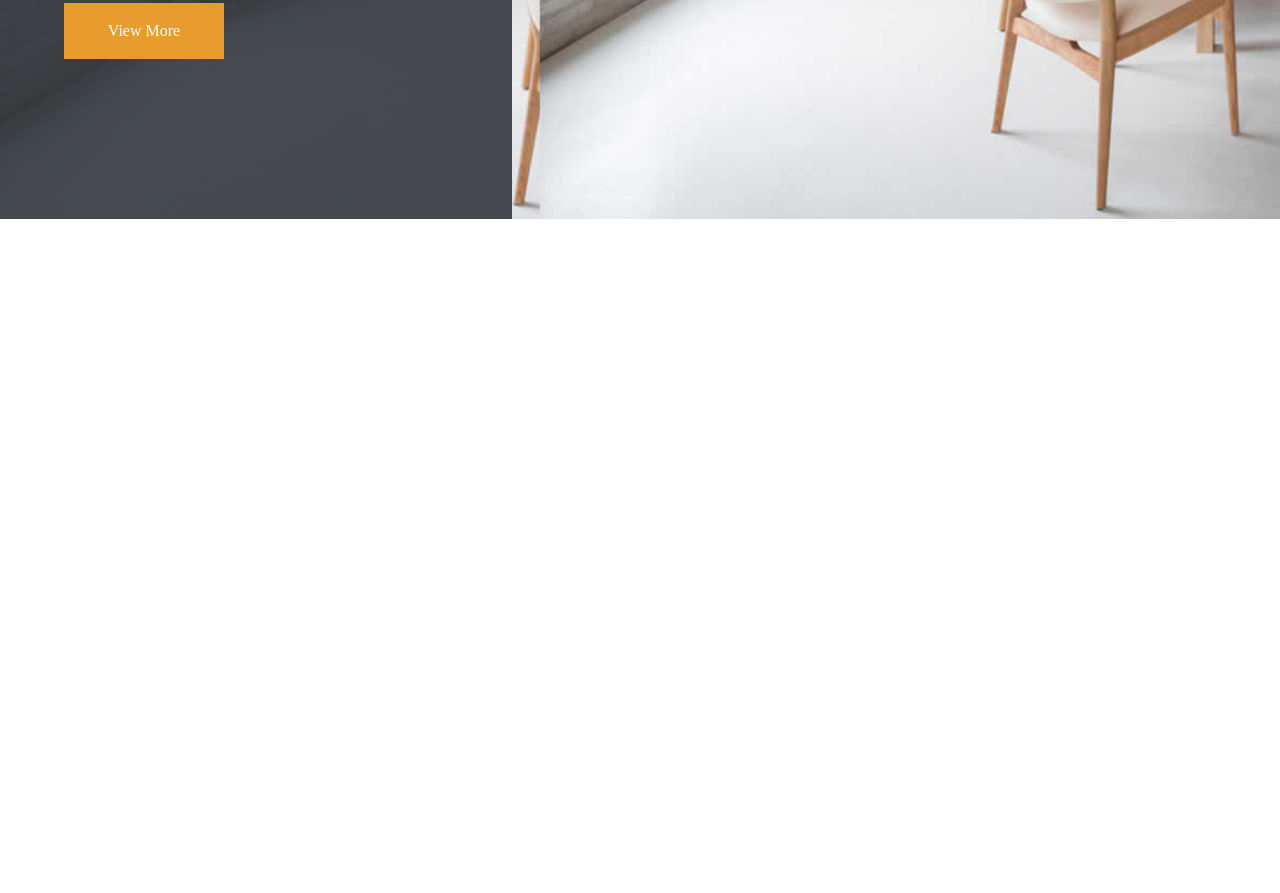
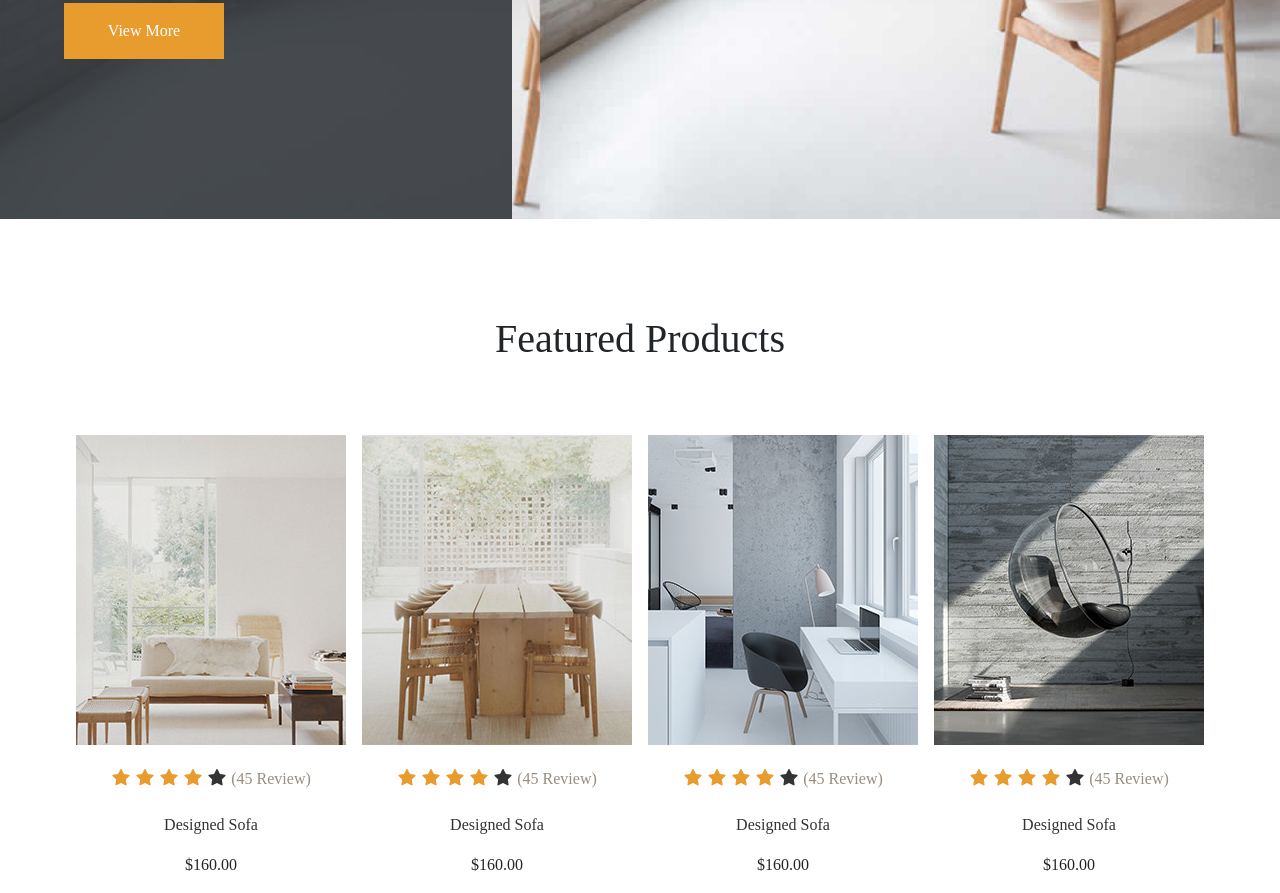
Before and after one commit to AhmadNourldin/new-store, a plain HTML site: page index.html in a window 1280 px wide. Shown: the part 2574-3467 px from the top of the page. Before the commit the page ends 2889 px from the top, so only its background shows below. Drawn offline with Linux system fonts and the light colour scheme; a web font is replaced by a local one.

Commit message:
finish the feature section

```diff
--- a/index.html
+++ b/index.html
@@ -324,6 +324,71 @@
         <button><a href="#">View More</a></button>
     </section>
 
+    <section class="feature">
+        <h1>Featured Products</h1>
+        <div class="body">
+            <div class="item">
+                <img src="images/features/f1.jpg" alt="ImageNotFound">
+                <div class="star">
+                    <span style="color: var(--orange);">
+                    <i class="fa-solid fa-star"></i>
+                    <i class="fa-solid fa-star"></i>
+                    <i class="fa-solid fa-star"></i>
+                    <i class="fa-solid fa-star"></i>
+                    </span>
+                    <i class="fa-solid fa-star"></i>
+                    <span>(45 Review)</span>
+                </div>
+                <a href="#">Designed Sofa</a>
+                <p>$160.00</p>
+            </div>
+            <div class="item">
+                <img src="images/features/f2.jpg" alt="ImageNotFound">
+                <div class="star">
+                    <span style="color: var(--orange);">
+                    <i class="fa-solid fa-star"></i>
+                    <i class="fa-solid fa-star"></i>
+                    <i class="fa-solid fa-star"></i>
+                    <i class="fa-solid fa-star"></i>
+                    </span>
+                    <i class="fa-solid fa-star"></i>
+                    <span>(45 Review)</span>
+                </div>
+                <a href="#">Designed Sofa</a>
+                <p>$160.00</p>
+            </div>
+            <div class="item">
+                <img src="images/features/f3.jpg" alt="ImageNotFound">
+                <div class="star">
+                    <span style="color: var(--orange);">
+                    <i class="fa-solid fa-star"></i>
+                    <i class="fa-solid fa-star"></i>
+                    <i class="fa-solid fa-star"></i>
+                    <i class="fa-solid fa-star"></i>
+                    </span>
+                    <i class="fa-solid fa-star"></i>
+                    <span>(45 Review)</span>
+                </div>
+                <a href="#">Designed Sofa</a>
+                <p>$160.00</p>
+            </div>
+            <div class="item">
+                <img src="images/features/f4.jpg" alt="ImageNotFound">
+                <div class="star">
+                    <span style="color: var(--orange);">
+                    <i class="fa-solid fa-star"></i>
+                    <i class="fa-solid fa-star"></i>
+                    <i class="fa-solid fa-star"></i>
+                    <i class="fa-solid fa-star"></i>
+                    </span>
+                    <i class="fa-solid fa-star"></i>
+                    <span>(45 Review)</span>
+                </div>
+                <a href="#">Designed Sofa</a>
+                <p>$160.00</p>
+            </div>
+        </div>
+    </section>
     <!-- javascript links  -->
     <script src="source/bootstrap.min.js"></script>
     <script src="source/jquery.min.js"></script>
--- a/source/responsive.css
+++ b/source/responsive.css
@@ -51,3 +51,19 @@
         padding: 10rem 1rem !important;
     }
 }
+/* feature section */
+@media (max-width:1200px) {
+    .feature .body{
+        grid-template-columns: auto auto auto !important;
+    }
+}
+@media (max-width:880px) {
+    .feature .body{
+        grid-template-columns: auto auto !important;
+    }
+}
+@media (max-width:603px) {
+    .feature .body{
+        grid-template-columns: auto !important;
+    }
+}
--- a/source/style.css
+++ b/source/style.css
@@ -432,7 +432,42 @@ button{
 }
 
 
-
+/* feature */
+.feature{
+    display: grid;
+    justify-content: center;
+    align-items: center;
+    gap: 4rem;
+}
+.feature h1{
+    text-align: center;
+}
+.feature .body{
+    max-width: 1500px;
+    display: grid;
+    grid-template-columns: auto auto auto auto;
+    gap: 1rem;
+}
+.feature .body .item{
+    text-align: center;
+}
+.feature .body .item .star{
+    margin: 1.4rem 0rem !important;
+    color: var(--black-brown-light);
+}
+.feature .body .item svg path{
+    fill: #333 !important;
+}
+.feature .body .item span svg path{
+    fill: var(--orange) !important;
+}
+.feature .body .item a{
+    margin: 0.4rem 0rem;
+    color: #333 !important;
+}
+.feature .body .item p{
+    margin: 1rem 0rem;
+}
 
 
 
```
